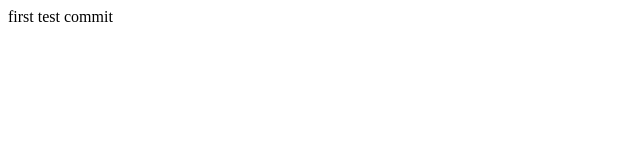
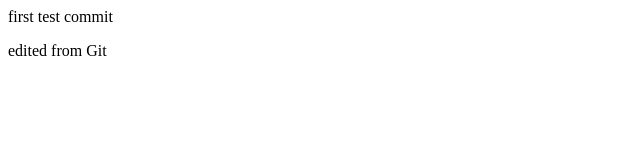
Before and after one commit to vijovisw/test_global, a plain HTML site: page index.html in a window 1280 px wide. Shown: the full height of the page, 0-640 px from the left. Drawn offline with Linux system fonts and the light colour scheme.

Commit message:
change made in direct Git

```diff
--- a/index.html
+++ b/index.html
@@ -1 +1,2 @@
 <p>first test commit</p>
+<p> edited from Git </p>
```
